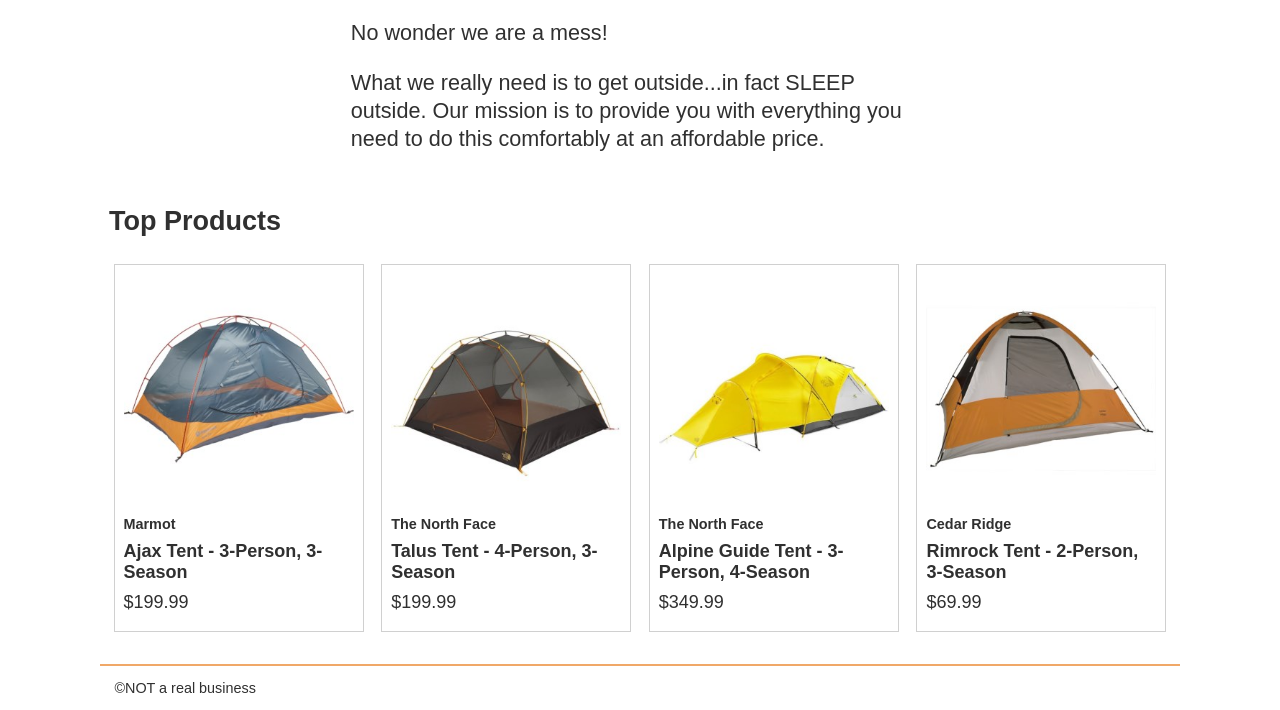
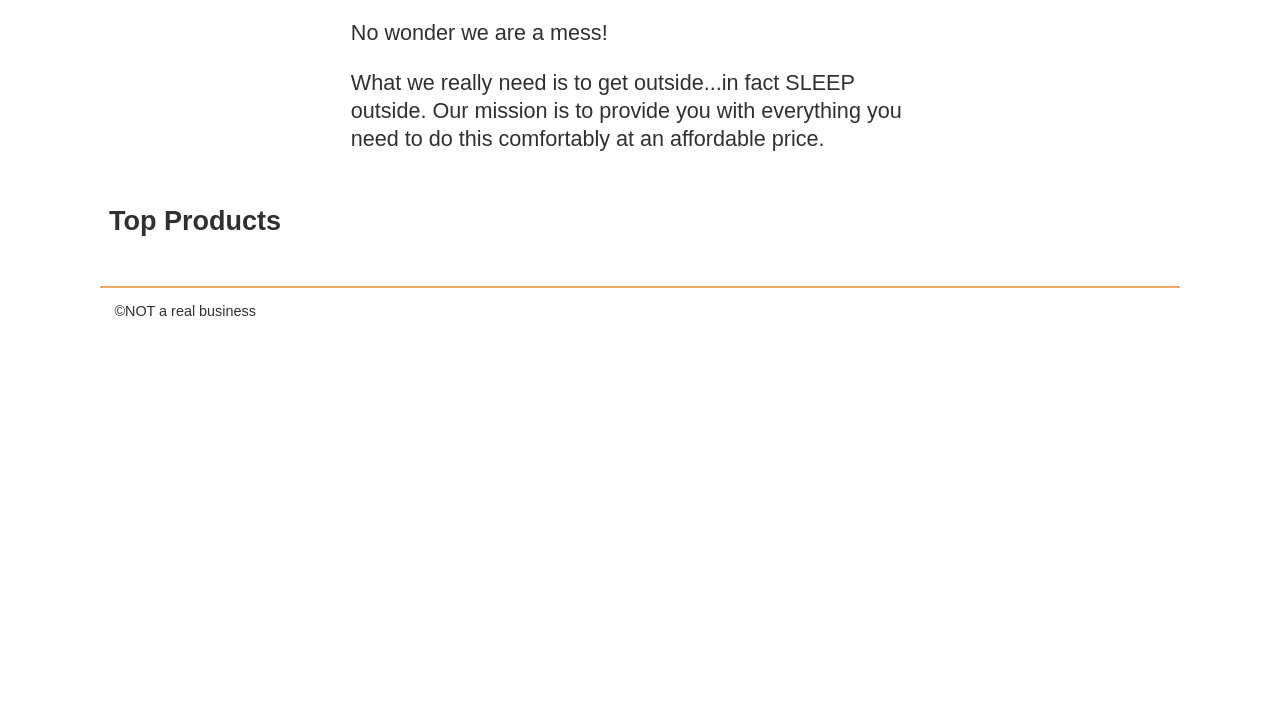
Before and after one commit to mlutz060/WDD330, a website built with Vite: page src/index.html in a window 1280 px wide. Shown: the part 696-1406 px from the top of the page. After the commit the page ends 1029 px from the top, so only its background shows below. Built offline with nearby package versions, Linux system fonts and the light colour scheme.

Commit message:
team activity 3 commit

```diff
--- a/package.json
+++ b/package.json
@@ -8,7 +8,8 @@
     "build": "vite build --emptyOutDir",
     "lint": "eslint *.js src/**/*.js",
     "format": "prettier --ignore-path ./.gitignore --write \"./**/*.{html,json,js,ts,css}\"",
-    "test": "jest"
+    "test": "jest",
+    "preview": "vite preview"
   },
   "author": "Shane Thompson",
   "license": "ISC",
--- a/src/index.html
+++ b/src/index.html
@@ -61,53 +61,7 @@
       </section>
       <section class="products">
         <h2>Top Products</h2>
-        <ul class="product-list">
-          <li class="product-card">
-            <a href="product_pages/index.html?product=880RR">
-            <img
-              src="images/tents/marmot-ajax-tent-3-person-3-season-in-pale-pumpkin-terracotta~p~880rr_01~320.jpg"
-              alt="Marmot Ajax tent"
-            />
-            <h3 class="card__brand">Marmot</h3>
-            <h2 class="card__name">Ajax Tent - 3-Person, 3-Season</h2>
-            <p class="product-card__price">$199.99</p></a>
-          </li>
-          <li class="product-card">
-            <a href="product_pages/index.html?product=989CG">
-            <img
-              src="images/tents/the-north-face-talus-tent-4-person-3-season-in-golden-oak-saffron-yellow~p~985rf_01~320.jpg"
-              alt="Talus Tent - 4-Person, 3-Season"
-            />
-            <h3 class="card__brand">The North Face</h3>
-            <h2 class="card__name">Talus Tent - 4-Person, 3-Season</h2>
-            <p class="product-card__price">$199.99</p></a>
-            </li>
-          </li>
-          <li class="product-card">
-            <a href="product_pages/index.html?product=985PR">
-            <img
-              src="images/tents/the-north-face-alpine-guide-tent-3-person-4-season-in-canary-yellow-high-rise-grey~p~985pr_01~320.jpg"
-              alt="Alpine Guide Tent - 3-Person, 4-Season"
-            />
-            <h3 class="card__brand">The North Face</h3>
-            <h2 class="card__name">
-              Alpine Guide Tent - 3-Person, 4-Season
-            </h2>
-            <p class="product-card__price">$349.99</p></a>
-          </li>
-          <li class="product-card">
-            <a href="product_pages/index.html?product=344YJ">
-            <img
-              src="images/tents/cedar-ridge-rimrock-tent-2-person-3-season-in-rust-clay~p~344yj_01~320.jpg"
-              alt="Rimrock Tent - 2-Person, 3-Season"
-            />
-            <h3 class="card__brand">Cedar Ridge</h3>
-            <h2 class="card__name">
-              Rimrock Tent - 2-Person, 3-Season
-            </h2>
-            <p class="product-card__price">$69.99</p></a>
-          </li>
-        </ul>
+        <ul class="product-list"></ul>
       </section>
     </main>
     <footer>&copy;NOT a real business</footer>
--- a/vite.config.js
+++ b/vite.config.js
@@ -10,20 +10,7 @@
       input: {
         main: resolve(__dirname, 'src/index.html'),
         cart: resolve(__dirname, 'src/cart/index.html'),
-        checkout: resolve(__dirname, 'src/checkout/index.html'),
-        product1: resolve(
-          __dirname,
-          'src/product_pages/cedar-ridge-rimrock-2.html'
-        ),
-        product2: resolve(__dirname, 'src/product_pages/marmot-ajax-3.html'),
-        product3: resolve(
-          __dirname,
-          'src/product_pages/northface-alpine-3.html'
-        ),
-        product4: resolve(
-          __dirname,
-          'src/product_pages/northface-talus-4.html'
-        ),
+        product: resolve(__dirname, 'src/product_pages/index.html')
       },
     },
   },
```
Also changed, not shown: src/js/ProductList.mjs (added, +27 -0 lines), src/js/main.js (+8 -0 lines), src/js/utils.mjs (+15 -1 lines), src/images/noun_Tent_2517.svg (deleted), src/public/images/banner-sm.jpg (renamed from src/images/banner-sm.jpg), src/public/images/banner.jpg (renamed from src/images/banner.jpg), src/public/images/logos/marmot-160x100.jpg (renamed from src/images/logos/marmot-160x100.jpg), src/public/images/noun_Backpack_2389275.svg (renamed from src/images/noun_Backpack_2389275.svg), src/public/images/noun_Backpack_65884.svg (renamed from src/images/noun_Backpack_65884.svg), src/public/images/noun_Tent_2517.svg (added), src/public/images/tents/cedar-ridge-rimrock-tent-2-person-3-season-in-rust-clay~p~344yj_01~320.jpg (renamed from src/images/tents/cedar-ridge-rimrock-tent-2-person-3-season-in-rust-clay~p~344yj_01~320.jpg), src/public/images/tents/marmot-ajax-tent-3-person-3-season-in-pale-pumpkin-terracotta~p~880rr_01~320.jpg (renamed from src/images/tents/marmot-ajax-tent-3-person-3-season-in-pale-pumpkin-terracotta~p~880rr_01~320.jpg), src/public/images/tents/the-north-face-alpine-guide-tent-3-person-4-season-in-canary-yellow-high-rise-grey~p~985pr_01~320.jpg (renamed from src/images/tents/the-north-face-alpine-guide-tent-3-person-4-season-in-canary-yellow-high-rise-grey~p~985pr_01~320.jpg), src/public/images/tents/the-north-face-talus-tent-4-person-3-season-in-golden-oak-saffron-yellow~p~985rf_01~320.jpg (renamed from src/images/tents/the-north-face-talus-tent-4-person-3-season-in-golden-oak-saffron-yellow~p~985rf_01~320.jpg), 3 more files.
